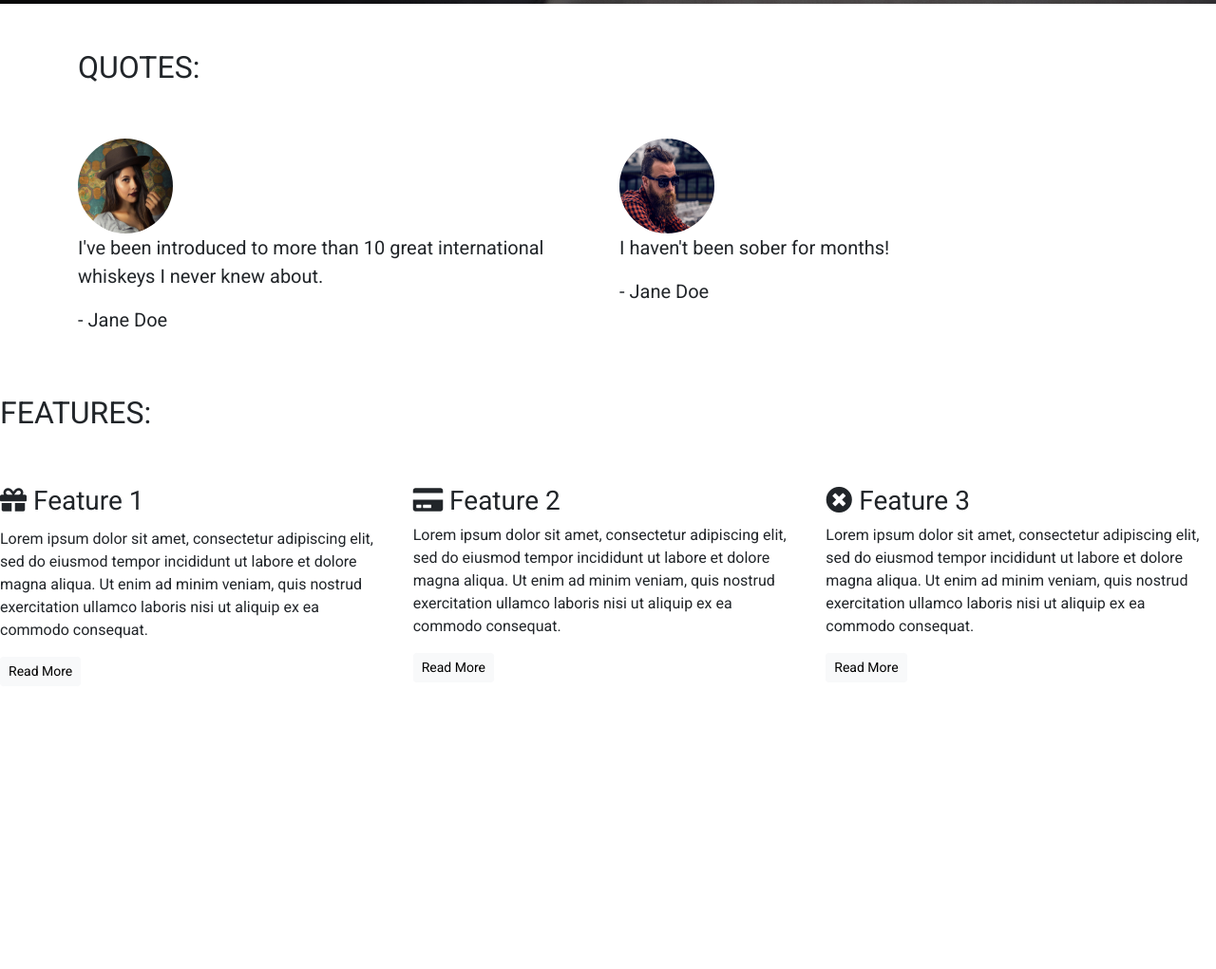
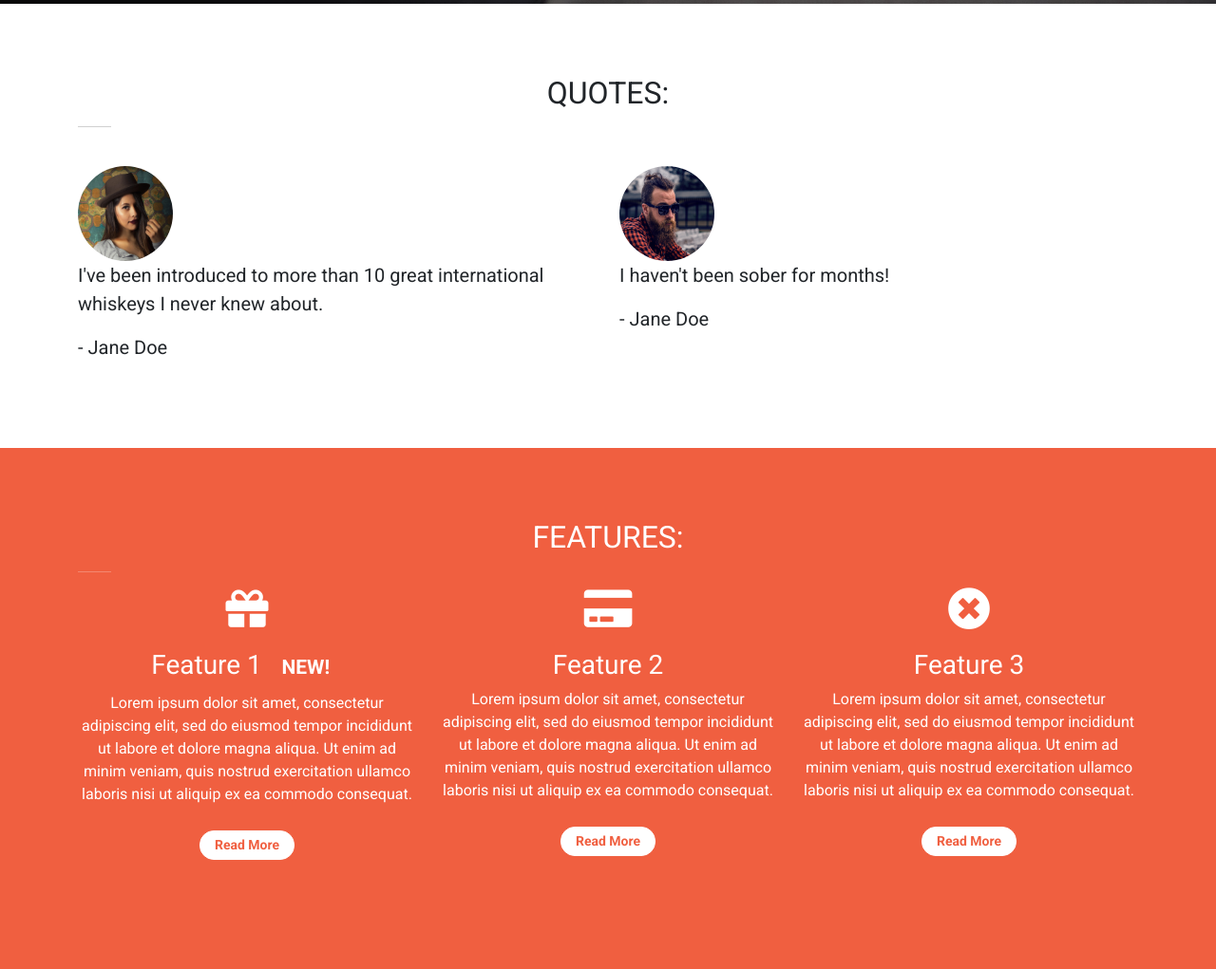
Before and after one commit to DavidTausend/bootstap, a plain HTML site: page index.html in a window 1280 px wide. Shown: the part 796-1817 px from the top of the page at 95% size. Before the commit the page ends 1535 px from the top, so only its background shows below. Drawn offline with nearby package versions, Linux system fonts and the light colour scheme.

Commit message:
updating quotes and features

```diff
--- a/css/style.css
+++ b/css/style.css
@@ -2,21 +2,16 @@ body {
     font-family: 'Roboto', sans-serif;
 }
 
-.alert-container .col-12 {
-    padding-left: 0;
-    padding-right: 0;
+/* Containers */
+
+.container-wrapper {}
+
+.container-wrapper--red {
+    background-color: #f05f40;
+    color: white;
 }
 
-.site-wide-alert {
-    color: #544600;
-    background-color: #eec802;
-    border-color: #eec802;
-    padding: 5px 15px;
-    margin-bottom: 0;
-    border: 1px solid transparent;
-    border-radius: 0;
-}
-
+.alert-container {}
 
 .callout-container {
     height: 100vh;
@@ -41,6 +36,11 @@ body {
     height: 100%;
     width: 100%;
     background-color: rgba(0, 0, 0, 0.5);
+}
+
+.content-container {
+    padding-top: 75px;
+    padding-bottom: 75px;
 }
 
 /* Navbar */
@@ -111,6 +111,10 @@ body {
     background-color: #f05f40;
 }
 
+.block-divider--white {
+    background-color: white;
+}
+
 .block-divider--short {
     width: 35px;
 }
@@ -137,3 +141,61 @@ body {
     border-color: #df4929;
     color: white;
 }
+
+/* Alert */
+
+.alert-container .col-12 {
+    padding-left: 0;
+    padding-right: 0;
+}
+
+.site-wide-alert {
+    color: #544600;
+    background-color: #eec802;
+    border-color: #eec802;
+    padding: 5px 15px;
+    margin-bottom: 0;
+    border: 1px solid transparent;
+    border-radius: 0;
+}
+
+/* Page Headers */
+
+.page-header {
+    margin-bottom: 0;
+    border-bottom: 0;
+    text-align: center;
+}
+
+.page-header h2 {
+    margin-top: 0;
+}
+
+/* Quotes */
+
+.quotes .page-header {
+    margin-bottom: 25px;
+}
+
+/* Features */
+
+.feature {
+    text-align: center;
+    margin-bottom: 40px;
+}
+
+.feature i {
+    margin-bottom: 20px;
+    font-size: 45px;
+    line-height: 45px;
+}
+
+.feature .btn {
+    background-color: white;
+    border-color: white;
+    border-radius: 15px;
+    min-width: 100px;
+    font-weight: bold;
+    margin-top: 10px;
+    color: #f05f40;
+}
--- a/index.html
+++ b/index.html
@@ -77,11 +77,13 @@
     </div>
 
     <!-- Quotes -->
-    <div class="container quotes-container">
+    <div class="container-wrapper">
+        <div class="container quotes-container content-container">
             <section class="quotes">
                 <div class="row">
-                <div class="col-12 my-5">
+                    <div class="col-12 page-header">
                         <h2 class="text-uppercase">Quotes:</h2>
+                        <hr class="block-divider block-divider--short">
                     </div>
                 </div>
                 <div class="row">
@@ -115,33 +117,36 @@
             </section>
             <!-- /.quotes -->
         </div>
+    </div>
 
     <!-- Features -->
-    <div class="features-container">
+    <div class="container-wrapper container-wrapper--red">
+        <div class="container features-container content-container">
             <section class="features">
                 <div class="row">
-                <div class="col-12 my-5">
+                    <div class="col-12 page-header">
                         <h2 class="text-uppercase">Features:</h2>
+                        <hr class="block-divider block-divider--short block-divider--white">
                     </div>
                 </div>
                 <div class="row">
                     <div class="col-12 col-md-6 col-lg-4">
                         <div class="feature">
-                        <h3><i class="fas fa-gift d-none d-sm-inline"></i> Feature 1 <span class="badge badge-success">NEW!</span></h3>
+                            <h3><i class="fas fa-gift d-none d-sm-block"></i> Feature 1 <span class="badge badge-success">NEW!</span></h3>
                             <p>Lorem ipsum dolor sit amet, consectetur adipiscing elit, sed do eiusmod tempor incididunt ut labore et dolore magna aliqua. Ut enim ad minim veniam, quis nostrud exercitation ullamco laboris nisi ut aliquip ex ea commodo consequat.</p>
                             <p><a class="btn btn-sm btn-light" href="">Read More</a></p>
                         </div>
                     </div>
                     <div class="col-12 col-md-6 col-lg-4">
                         <div class="feature">
-                        <h3><i class="fas fa-credit-card d-none d-sm-inline"></i> Feature 2</h3>
+                            <h3><i class="fas fa-credit-card d-none d-sm-block"></i> Feature 2</h3>
                             <p>Lorem ipsum dolor sit amet, consectetur adipiscing elit, sed do eiusmod tempor incididunt ut labore et dolore magna aliqua. Ut enim ad minim veniam, quis nostrud exercitation ullamco laboris nisi ut aliquip ex ea commodo consequat.</p>
                             <p><a class="btn btn-sm btn-light" href="">Read More</a></p>
                         </div>
                     </div>
                     <div class="col-12 d-md-none d-lg-block col-lg-4">
                         <div class="feature">
-                        <h3><i class="fas fa-times-circle d-none d-sm-inline"></i> Feature 3</h3>
+                            <h3><i class="fas fa-times-circle d-none d-sm-block"></i> Feature 3</h3>
                             <p>Lorem ipsum dolor sit amet, consectetur adipiscing elit, sed do eiusmod tempor incididunt ut labore et dolore magna aliqua. Ut enim ad minim veniam, quis nostrud exercitation ullamco laboris nisi ut aliquip ex ea commodo consequat.</p>
                             <p><a class="btn btn-sm btn-light" href="">Read More</a></p>
                         </div>
@@ -149,6 +154,7 @@
                 </div>
             </section>
             <!-- /.features -->
+        </div>
     </div>
 
     <div class="modal" tabindex="-1" role="dialog" id="signUpModal">
```
Lines whose indentation alone changed are shown as unchanged.
